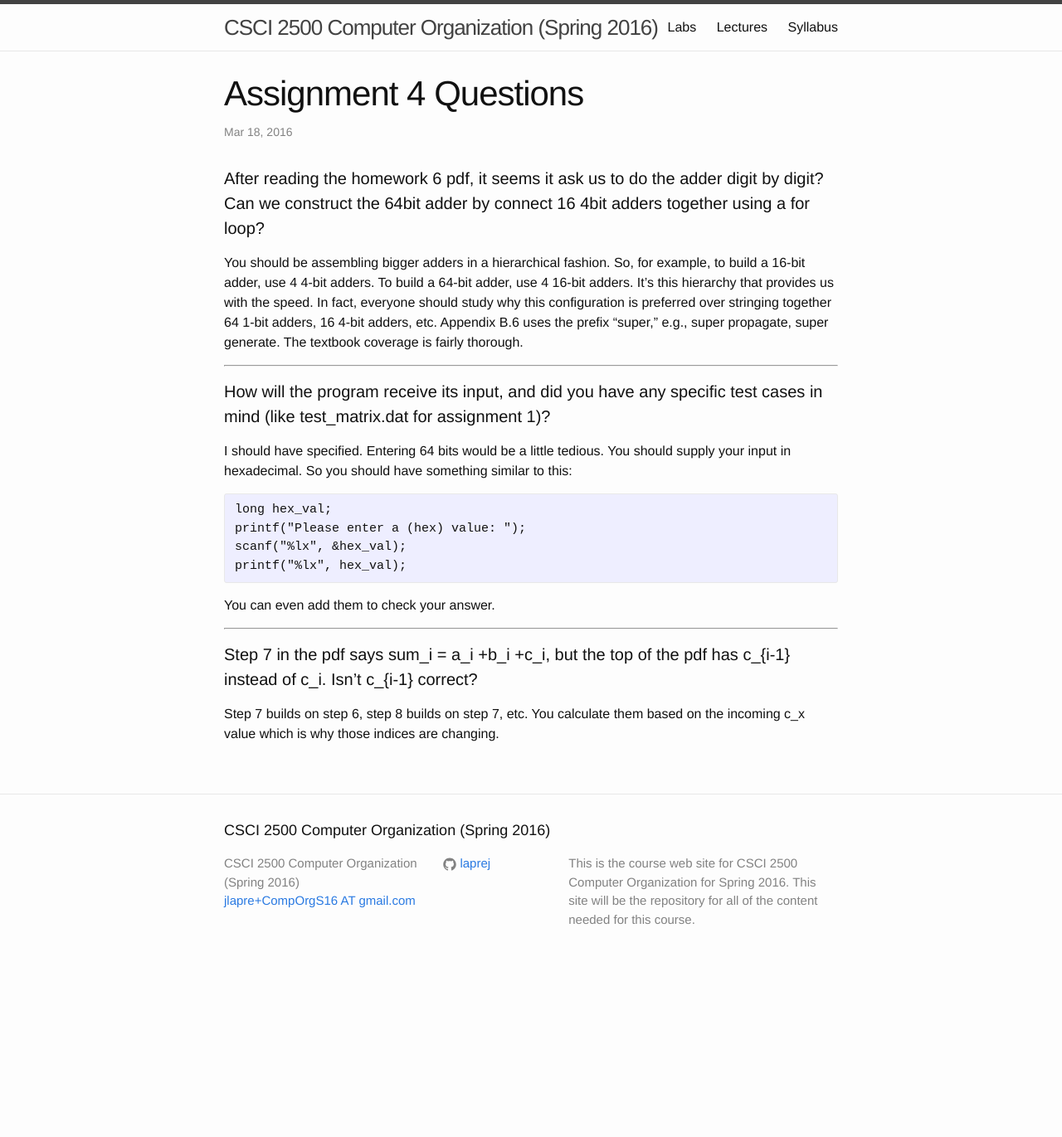
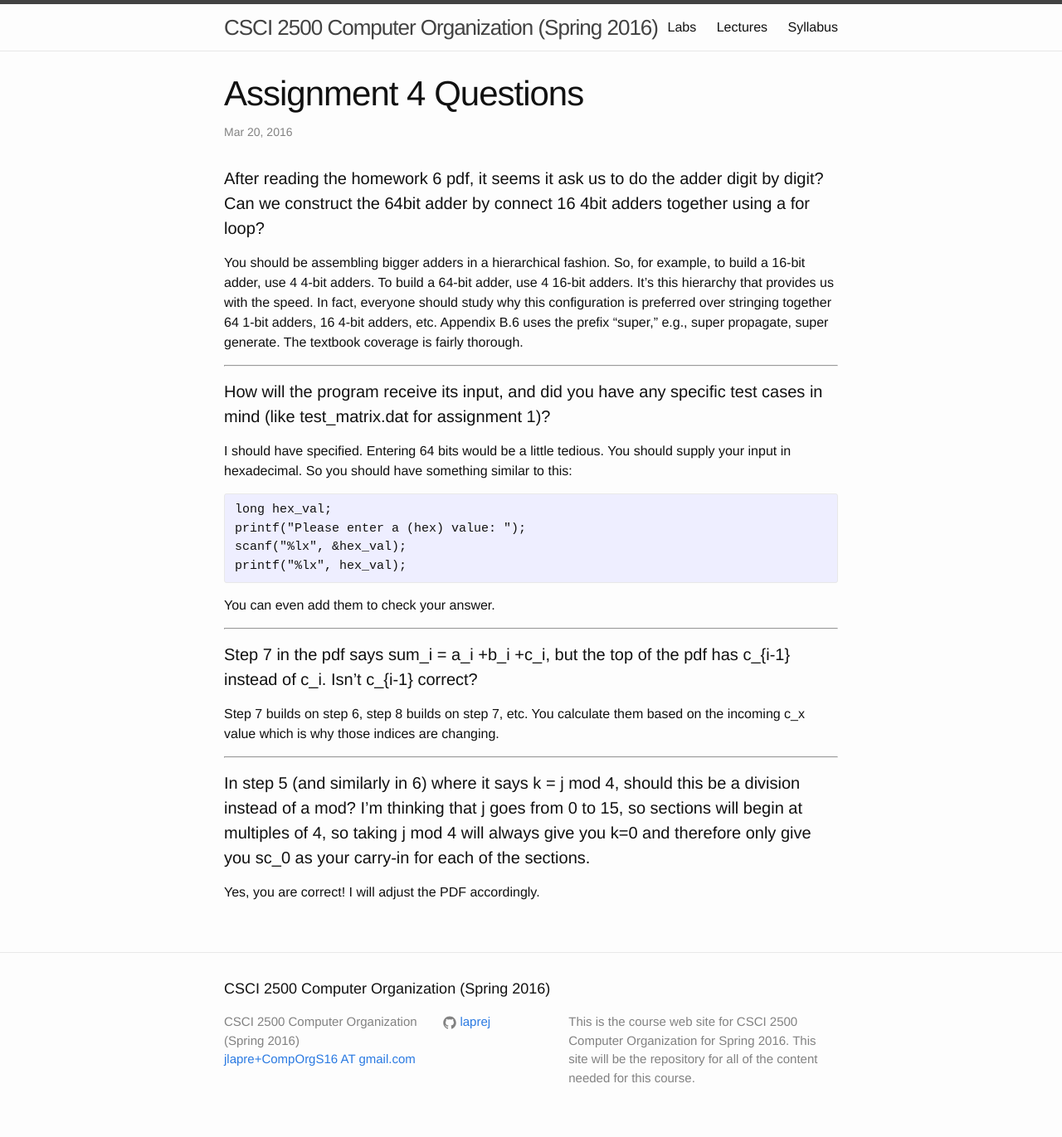
Before and after one commit to RPI-CSCI-2500-2016-Spring/RPI-CSCI-2500-2016-Spring.github.io, a Jekyll site: the page built from _posts/2016-03-18-assignment4-questions.md, in a window 1280 px wide. Shown: the whole page at 83% size. Built offline with Jekyll 4.4.1, drawn with Linux system fonts in a browser that asks for light colours; before the commit the page ends 1180 px from its top, so only the background shows below that.

Commit message:
Added A4Q4

```diff
--- a/_posts/2016-03-18-assignment4-questions.md
+++ b/_posts/2016-03-18-assignment4-questions.md
@@ -1,7 +1,7 @@
 ---
 layout: post
 title:  Assignment 4 Questions
-date: 2016-03-18 15:00:00
+date: 2016-03-20 15:00:00
 category: questions
 ---
 
@@ -40,3 +40,11 @@ You can even add them to check your answer.
 
 Step 7 builds on step 6, step 8 builds on step 7, etc.
 You calculate them based on the incoming c_x value which is why those indices are changing.
+
+---------------------------------------
+
+<a id="Q4"></a>
+
+#### In step 5 (and similarly in 6) where it says k = j mod 4, should this be a division instead of a mod?  I’m thinking that j goes from 0 to 15, so sections will begin at multiples of 4, so taking j mod 4 will always give you k=0 and therefore only give you sc_0 as your carry-in for each of the sections.
+
+Yes, you are correct!  I will adjust the PDF accordingly.
```
